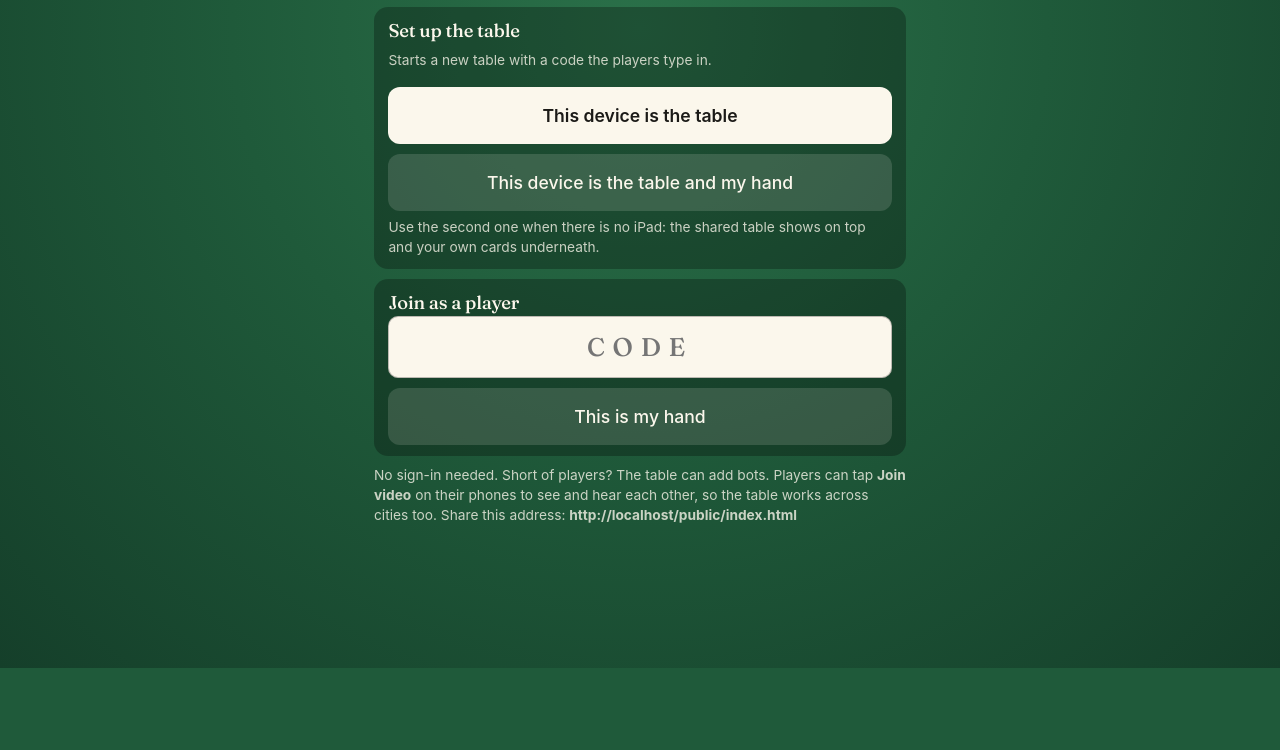
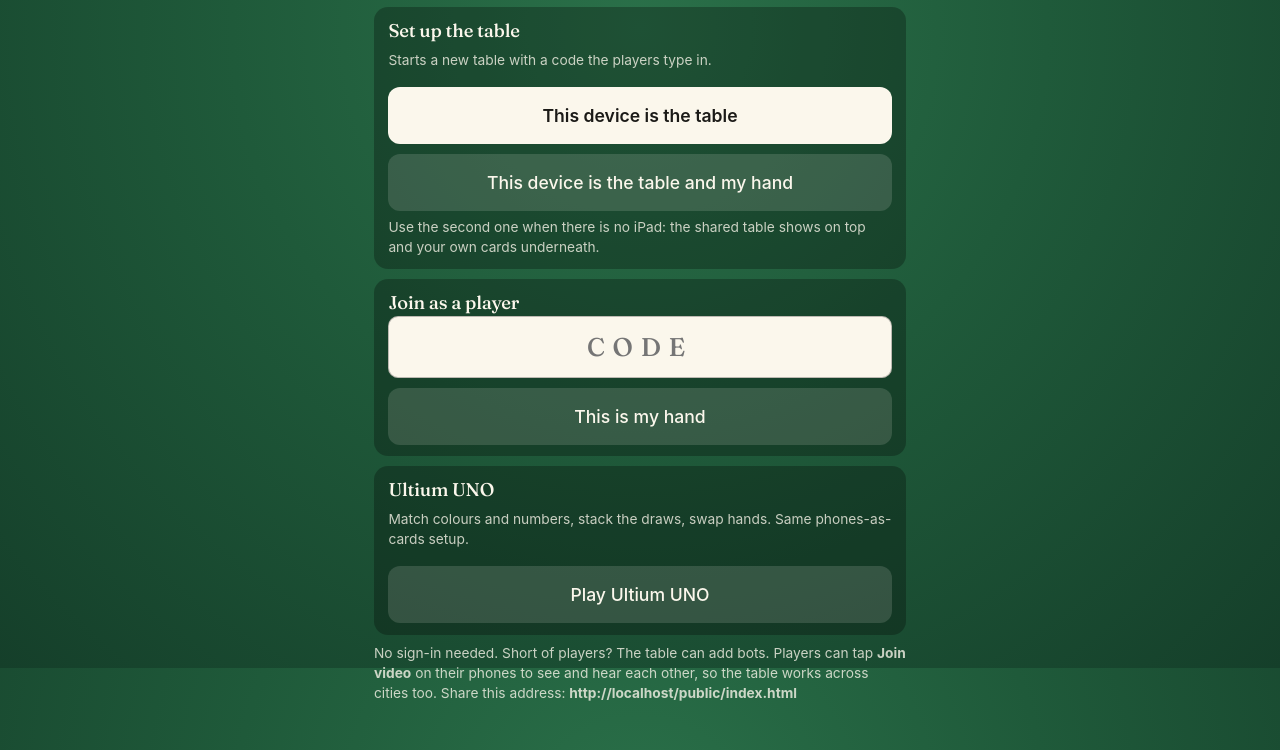
Before and after one commit to aquariumsetc/four-kings, a website: page public/index.html in a window 1280 px wide. Shown: the part 132-882 px from the top of the page. Before the commit the page ends 800 px from the top, so only its background shows below. Drawn offline with Linux system fonts and the light colour scheme.

Commit message:
Add a Play Ultium UNO button to the start page

```diff
--- a/public/index.html
+++ b/public/index.html
@@ -434,6 +434,7 @@ function startHTML(){
   return `<div style="padding-top:1.5rem"><h1>Four Kings</h1><p class="muted">One device is the table in the middle (an iPad is ideal). Everyone else opens this page on their phone to hold their hand.</p>
   <div class="panel"><h3>Set up the table</h3><p class="small muted">Starts a new table with a code the players type in.</p><button class="big" id="newtable">This device is the table</button><button class="big ghost" id="newboth">This device is the table and my hand</button><p class="small muted" style="margin:.4rem 0 0">Use the second one when there is no iPad: the shared table shows on top and your own cards underneath.</p></div>
   <div class="panel"><h3>Join as a player</h3><input class="code" id="code" placeholder="CODE" maxlength="6" value="${esc(room)}" autocapitalize="characters" autocomplete="off"><button class="big ghost" id="joinroom">This is my hand</button></div>
+  <div class="panel"><h3>Ultium UNO</h3><p class="small muted">Match colours and numbers, stack the draws, swap hands. Same phones-as-cards setup.</p><a href="/uno.html" style="text-decoration:none"><button class="big ghost" tabindex="-1">Play Ultium UNO</button></a></div>
   <p class="small muted">No sign-in needed. Short of players? The table can add bots. Players can tap <b>Join video</b> on their phones to see and hear each other, so the table works across cities too. Share this address: <b>${esc(link)}</b></p></div>`;
 }
 function nextHTML(st,small){
```
